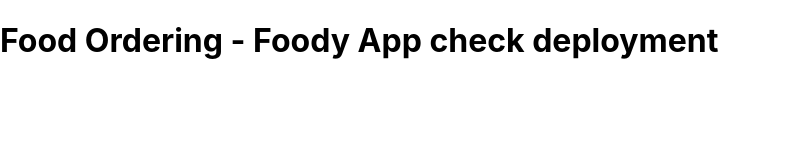
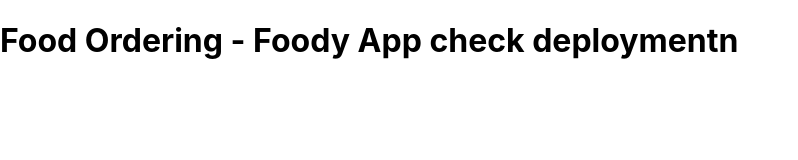
Before and after one commit to Dipps511/Foody, a React (Create React App) app: page / in a window 1280 px wide. Shown: the top 160 px of the page, without its empty margins (0-798 px from the left). Built offline with nearby package versions, Linux system fonts and the light colour scheme.

Commit message:
sat laptop

```diff
--- a/src/App.js
+++ b/src/App.js
@@ -4,7 +4,7 @@
 
   return (
     <div>
-     <h1>Food Ordering - Foody App check deployment</h1>
+     <h1>Food Ordering - Foody App check deploymentn</h1>
     </div>
   );
 }
```
